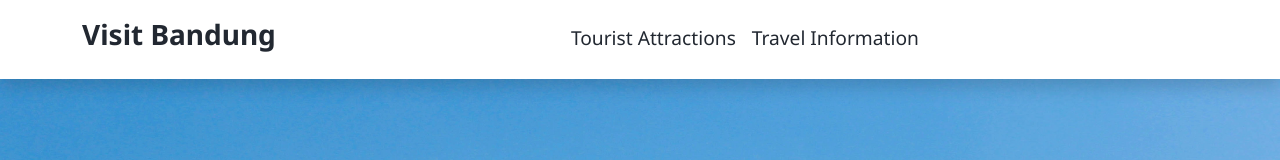
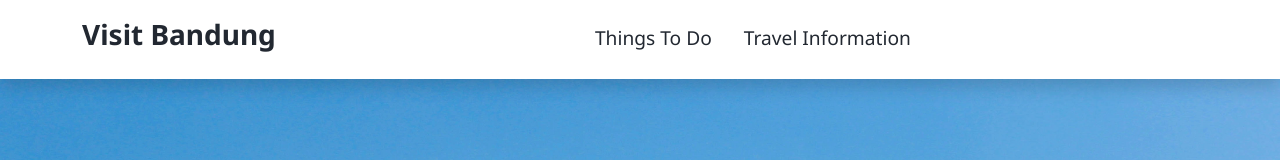
Before and after one commit to krisdinakr/visit-bandung-fe, a React (Create React App) app: page / in a window 1280 px wide. Shown: the top 160 px of the page. Built offline with nearby package versions, Linux system fonts and the light colour scheme.

Commit message:
change naming navigation on navbar and fix some navbar styling

```diff
--- a/src/assets/scss/_navbar.scss
+++ b/src/assets/scss/_navbar.scss
@@ -2,7 +2,7 @@
   background-color: $white;
 
   .dropdown-menu {
-    height: 45vh;
+    height: 23rem;
     max-width: 100vw;
     width: 100%;
     padding-top: 1rem;
@@ -61,6 +61,7 @@
       padding: 1rem;
     }
     @include media-breakpoint-up(xl) {
+      margin-left: 1rem;
       &:hover,
       &:active,
       &:focus {
--- a/src/components/navbar.tsx
+++ b/src/components/navbar.tsx
@@ -32,10 +32,15 @@ export const Navbar = () => (
               aria-expanded="false"
               data-bs-offset="30,10"
             >
-              Tourist Attractions
+              Things To Do
             </Link>
             <ul className="dropdown-menu" aria-labelledby="dropdownMenuOffset">
-              <span className="navbar__dropdown-text">Tourist Attractions</span>
+              <span className="navbar__dropdown-text">Things To Do</span>
+              <li>
+                <Link to={USER_ROUTES.ATTRACTIONS} className="dropdown-item">
+                  Attractions
+                </Link>
+              </li>
               <li>
                 <Link to={USER_ROUTES.CULTURE_ART} className="dropdown-item">
                   Culture &amp; Art
@@ -57,11 +62,8 @@ export const Navbar = () => (
                 </Link>
               </li>
               <li>
-                <Link
-                  to={USER_ROUTES.HISTORY_HERITAGE}
-                  className="dropdown-item"
-                >
-                  History &amp; Heritage
+                <Link to={USER_ROUTES.HISTORY} className="dropdown-item">
+                  History
                 </Link>
               </li>
             </ul>
```
